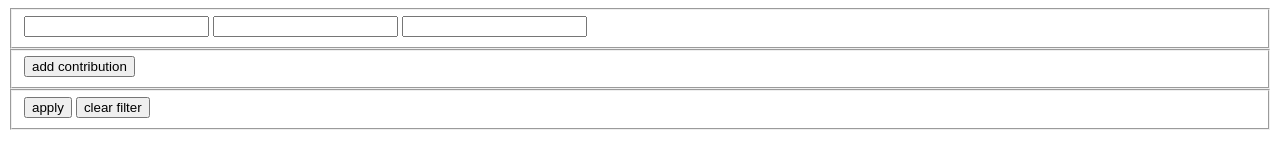
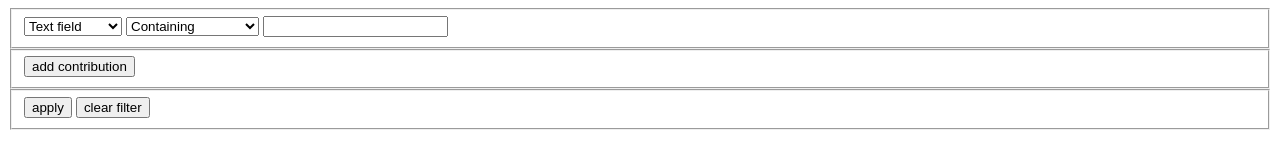
Before and after one commit to senseytreyser/SEMrush-filter, a plain HTML site: page index.html in a window 1280 px wide. Drawn offline with Linux system fonts and the light colour scheme.

Commit message:
Добавление select элементов
Выбран элемент select, так как он наиболее простой в реализации.

```diff
--- a/index.html
+++ b/index.html
@@ -10,9 +10,17 @@
     <div class="filter">
         <form action="#" class="filter-form">
             <fieldset class="filter-row">
-                <input type="text"  >
-                <input type="text" >
-                <input type="text" >
+                <select class="input-type">
+                    <option class="input-type__value" value="text">Text field</option>
+                    <option class="input-type__value" value="number">Number field</option>
+                </select>
+                <select class="input-operation">
+                    <option class="input-operation__value" value="Containing">Containing</option>
+                    <option class="input-operation__value" value="Exactly matching">Exactly matching</option>
+                    <option class="input-operation__value" value="Begins with">Begins with</option>
+                    <option class="input-operation__value" value="Ends withText field">Ends withText field</option>
+                </select>
+                <input class="input-text" type="text" >
             </fieldset>
             <fieldset>
                 <button>add contribution</button>
```
